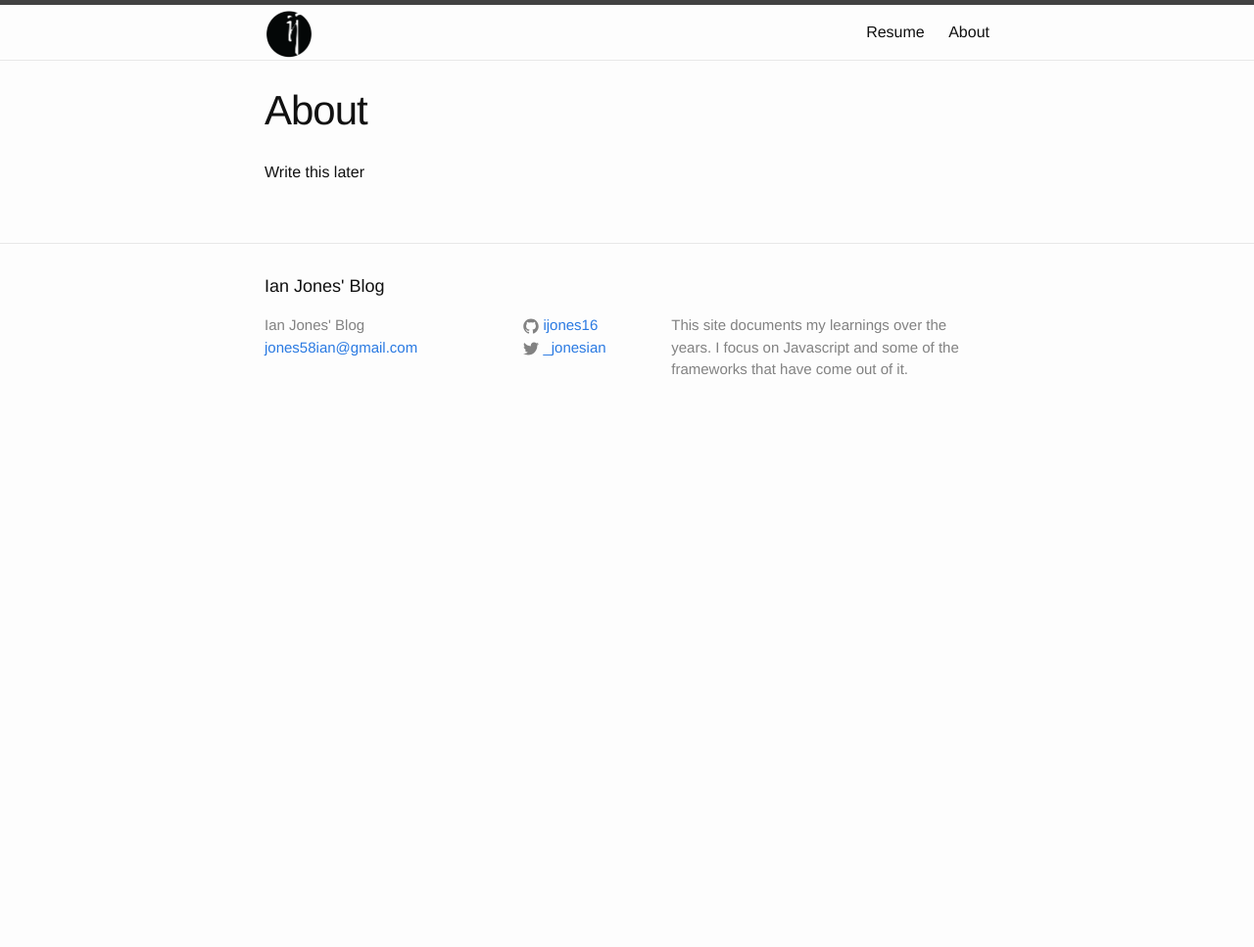
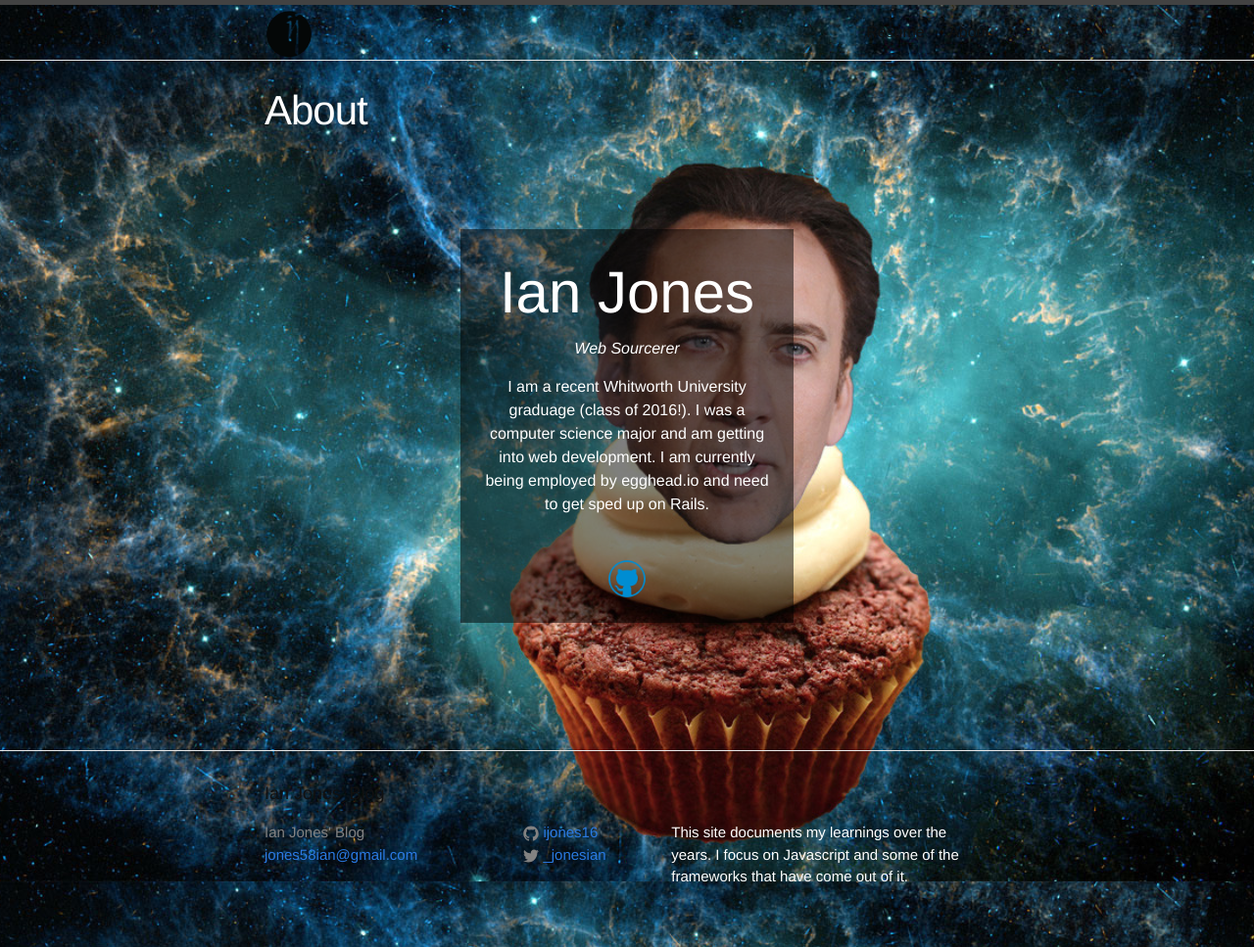
Before and after one commit to ijones16/ijones16.github.io, a Jekyll site: the page built from about/index.html, in a window 1280 px wide. Shown: the whole page at 98% size. Built offline with Jekyll 4.4.1, drawn with Linux system fonts in a browser that asks for light colours; before the commit the page ends 900 px from its top, so only the background shows below that.

Commit message:
add about page

```diff
--- a/about/index.html
+++ b/about/index.html
@@ -3,4 +3,54 @@
 title: About
 permalink: /about/
 ---
- <p>Write this later</p>
+
+<head>
+    <style>
+        body {
+            background: url('../images/background.jpg') no-repeat center center fixed;
+            -webkit-background-size: cover;
+            -moz-background-size: cover;
+            -o-background-size: cover;
+            background-size: cover;
+        }
+
+        h1 {
+            color: white;
+            font-family: 'Helvetica Neue', Helvetica, sans-serif;
+            font-weight: 100;
+            font-size: 60px;
+            margin: 0px;
+        }
+
+        p {
+            color: white;
+            font-family: 'Helvetica Neue', Helvetica, sans-serif;
+            font-weight: 200;
+        }
+
+        .box {
+            background-color: rgba(0, 0, 0, 0.5);
+            padding: 20px;
+            width: 300px;
+            margin: 100px auto;
+            text-align: center;
+        }
+    </style>
+</head>
+<div class="body">
+        <div class="box">
+        <h1>Ian Jones</h1>
+        <p>
+            <i>Web Sourcerer</i>
+        </p>
+        <p>
+            I am a recent Whitworth University graduage (class of 2016!).
+            I was a computer science major and am getting into web development.
+            I am currently being employed by egghead.io and need to get sped up on Rails.
+        </p>
+        <br />
+        <a href="https://github.com/ijones16">
+        <img src="../images/github.png" height="50px" width="50px"/>
+        </a>
+    </div>
+</div>
```
Also changed, not shown: images/background.jpg (added), images/github.png (added).
